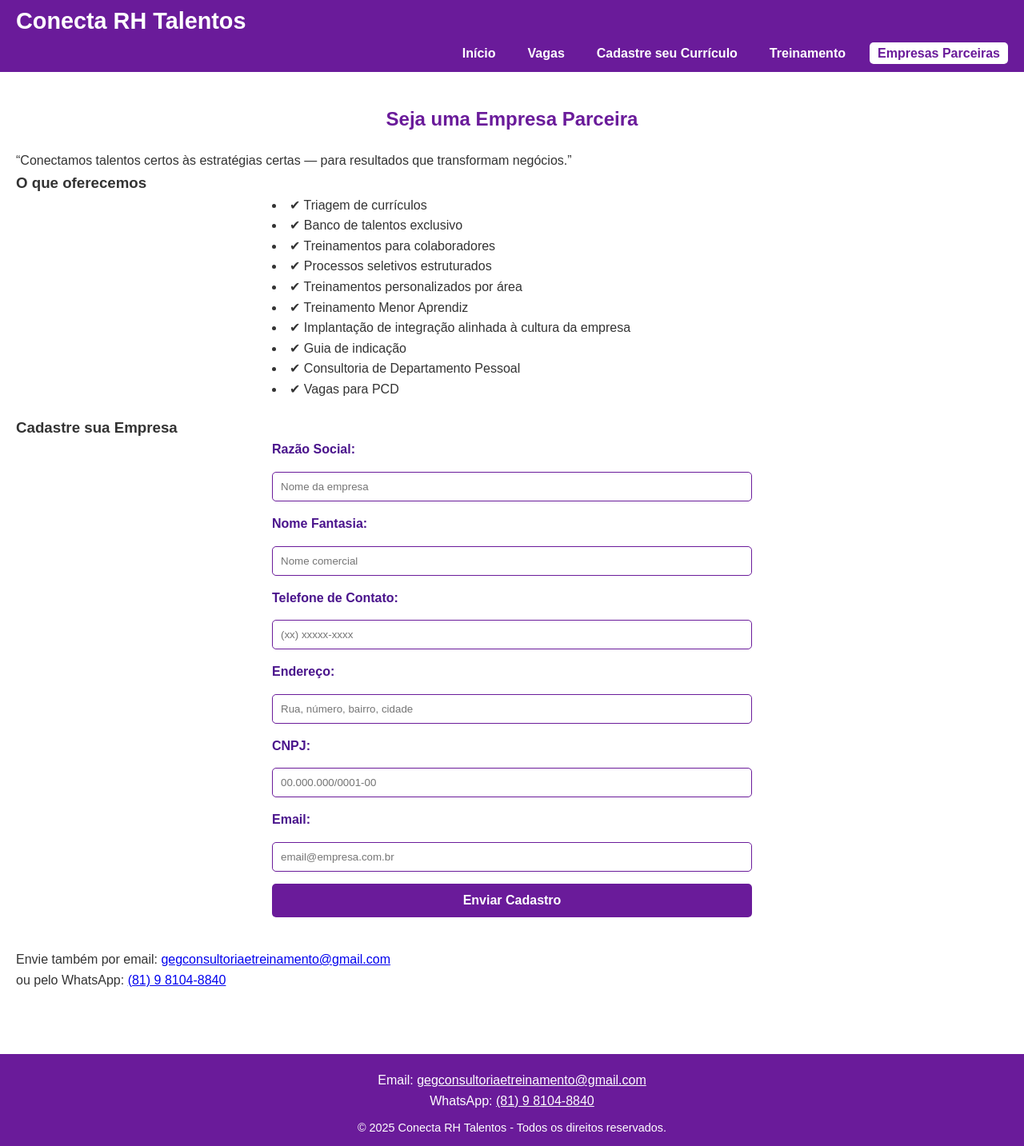
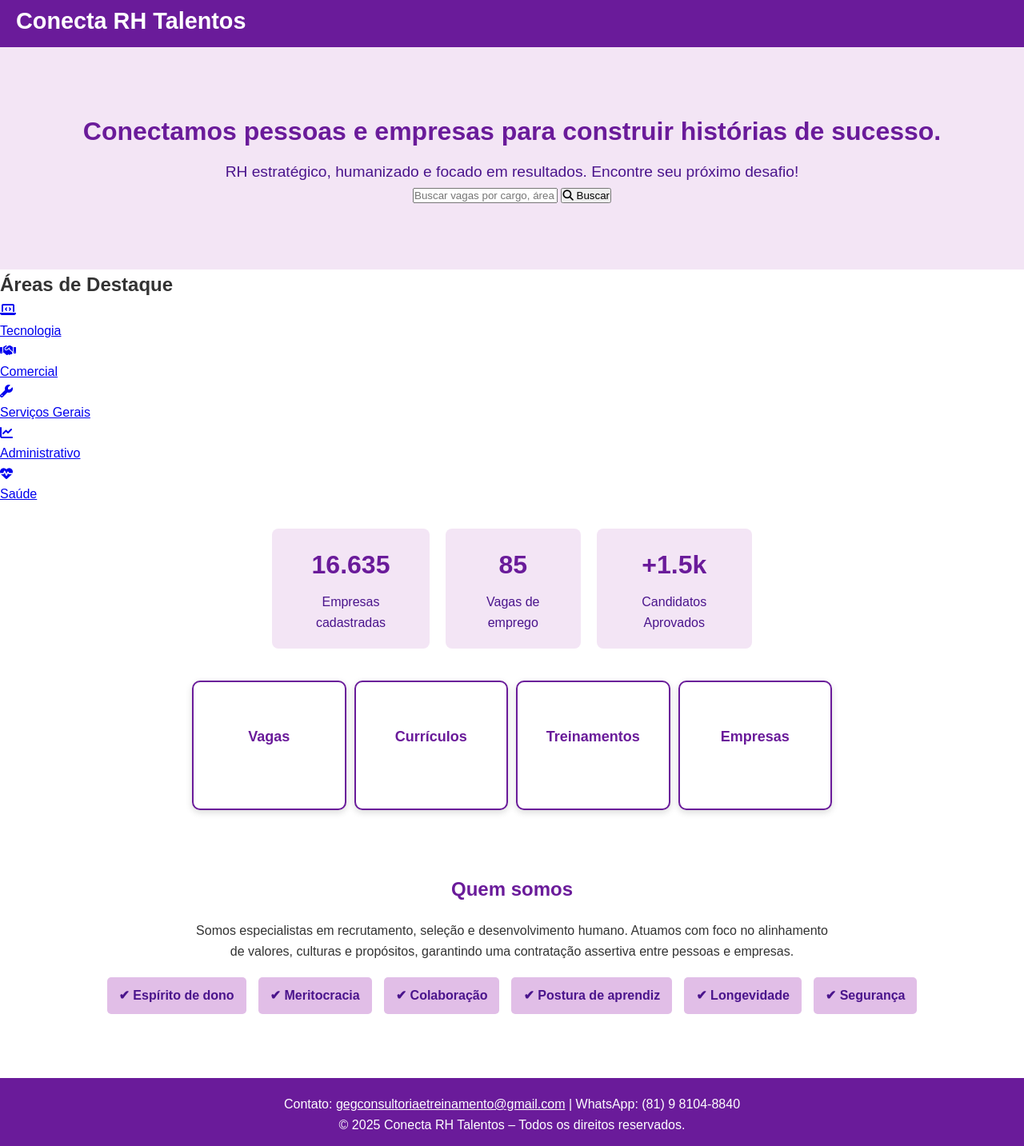
Before and after one commit to Arthurvs1022/Conecta-RH-Talentos, a plain HTML site: page empresas.html in a window 1280 px wide. Shown: the part 7-1440 px from the top of the page at 80% size. Drawn offline with Linux system fonts and the light colour scheme.

Commit message:
Update empresas.html

```diff
--- a/empresas.html
+++ b/empresas.html
@@ -1,86 +1,133 @@
 <!DOCTYPE html>
 <html lang="pt-BR">
 <head>
-    <meta charset="UTF-8">
-    <meta name="viewport" content="width=device-width, initial-scale=1.0">
-    <title>Empresas Parceiras | Conecta RH Talentos</title>
-    <link rel="stylesheet" href="style.css">
+  <meta charset="UTF-8" />
+  <meta name="viewport" content="width=device-width, initial-scale=1.0" />
+  <title>Conecta RH Talentos</title>
+  <link rel="stylesheet" href="style.css" />
+  <link rel="stylesheet" href="https://cdnjs.cloudflare.com/ajax/libs/font-awesome/6.4.0/css/all.min.css" />
 </head>
 <body>
-<header>
+  <header class="header-index">
+  <div class="logo">
+    <h1>Conecta RH Talentos</h1>
+  </div>
+  <nav>
+    </nav>
+</header>
+ <!-- <header>
     <div class="logo">
       <h1>Conecta RH Talentos</h1>
     </div>
     <nav>
       <ul>
-            <li><a href="index.html">Início</a></li>
+        <li><a href="index.html" class="active">Início</a></li>
         <li><a href="vagas.html">Vagas</a></li>
         <li><a href="cadastro.html">Cadastre seu Currículo</a></li>
         <li><a href="treinamento.html">Treinamento</a></li>
-            <li><a href="empresas.html" class="active">Empresas Parceiras</a></li>
+        <li><a href="empresas.html">Empresas Parceiras</a></li>
       </ul>
     </nav>
-</header>
-
-<main class="conteudo">
-    <h2>Seja uma Empresa Parceira</h2>
-    <p class="frase-impacto">
-        “Conectamos talentos certos às estratégias certas — para resultados que transformam negócios.”
-    </p>
-
-    <section class="servicos-empresas">
-        <h3>O que oferecemos</h3>
-        <ul>
-            <li>✔ Triagem de currículos</li>
-            <li>✔ Banco de talentos exclusivo</li>
-            <li>✔ Treinamentos para colaboradores</li>
-            <li>✔ Processos seletivos estruturados</li>
-            <li>✔ Treinamentos personalizados por área</li>
-            <li>✔ Treinamento Menor Aprendiz</li>
-            <li>✔ Implantação de integração alinhada à cultura da empresa</li>
-            <li>✔ Guia de indicação</li>
-            <li>✔ Consultoria de Departamento Pessoal</li>
-            <li>✔ Vagas para PCD</li>
-        </ul>
+  </header>-->
+  <section class="banner">
+    <div class="banner-texto">
+        <h2>Conectamos pessoas e empresas para construir histórias de sucesso.</h2>
+        <p>RH estratégico, humanizado e focado em resultados. Encontre seu próximo desafio!</p>
+    </div>
+    <div class="search-box">
+        <input type="text" placeholder="Buscar vagas por cargo, área ou palavra-chave...">
+        <button class="btn-search"><i class="fa-solid fa-search"></i> Buscar</button>
+    </div>
   </section>
 
-    <section class="formulario">
-        <h3>Cadastre sua Empresa</h3>
-        <form>
-            <label>Razão Social:</label>
-            <input type="text" placeholder="Nome da empresa" required>
+  <section class="categorias-populares">
+    <h2>Áreas de Destaque</h2>
+    <div class="categorias-grid">
+        <a href="vagas.html?area=tecnologia" class="cat-item">
+            <i class="fa-solid fa-laptop-code"></i>
+            <p>Tecnologia</p>
+        </a>
+        <a href="vagas.html?area=comercial" class="cat-item">
+            <i class="fa-solid fa-handshake"></i>
+            <p>Comercial</p>
+        </a>
+        <a href="vagas.html?area=servicos" class="cat-item">
+            <i class="fa-solid fa-wrench"></i>
+            <p>Serviços Gerais</p>
+        </a>
+        <a href="vagas.html?area=administrativo" class="cat-item">
+            <i class="fa-solid fa-chart-line"></i>
+            <p>Administrativo</p>
+        </a>
+        <a href="vagas.html?area=saude" class="cat-item">
+            <i class="fa-solid fa-heart-pulse"></i>
+            <p>Saúde</p>
+        </a>
+    </div>
+  </section>
 
-            <label>Nome Fantasia:</label>
-            <input type="text" placeholder="Nome comercial" required>
+  <section class="stats-panel">
+    <div class="stat-card">
+      <h3>16.635</h3>
+      <p>Empresas cadastradas</p>
+    </div>
+    <div class="stat-card">
+      <h3>85</h3>
+      <p>Vagas de emprego</p>
+    </div>
+    <div class="stat-card">
+      <h3>+1.5k</h3>
+      <p>Candidatos Aprovados</p>
+    </div>
+  </section>
 
-            <label>Telefone de Contato:</label>
-            <input type="tel" placeholder="(xx) xxxxx-xxxx" required>
+  <section class="dashboard">
+    <a href="vagas.html" class="card orange link-card">
+      <i class="fa-solid fa-briefcase"></i>
+      <h3>Vagas</h3>
+      <p>Confira as vagas abertas</p>
+    </a>
 
-            <label>Endereço:</label>
-            <input type="text" placeholder="Rua, número, bairro, cidade" required>
+    <a href="cadastro.html" class="card green-light link-card">
+      <i class="fa-solid fa-user-plus"></i>
+      <h3>Currículos</h3>
+      <p>Envios recebidos</p>
+    </a>
 
-            <label>CNPJ:</label>
-            <input type="text" placeholder="00.000.000/0001-00" required>
+    <a href="treinamento.html" class="card blue link-card">
+      <i class="fa-solid fa-chalkboard-teacher"></i>
+      <h3>Treinamentos</h3>
+      <p>Oferecidos</p>
+    </a>
 
-            <label>Email:</label>
-            <input type="email" placeholder="email@empresa.com.br" required>
+    <a href="empresas.html" class="card pink link-card">
+      <i class="fa-solid fa-users"></i>
+      <h3>Empresas</h3>
+      <p>Parceiras</p>
+    </a>
 
-            <button type="submit" class="btn">Enviar Cadastro</button>
-        </form>
+  </section>
 
-        <p class="enviar">
-            Envie também por email:
-            <a href="mailto:gegconsultoriaetreinamento@gmail.com">gegconsultoriaetreinamento@gmail.com</a><br>
-            ou pelo WhatsApp:
-            <a href="https://wa.me/5581981048840" target="_blank">(81) 9 8104-8840</a>
+  <section class="sobre">
+    <h2>Quem somos</h2>
+    <p>
+      Somos especialistas em recrutamento, seleção e desenvolvimento humano. Atuamos com foco no alinhamento de valores, culturas e propósitos, garantindo uma contratação assertiva entre pessoas e empresas.
     </p>
+    <div class="valores">
+      <ul>
+        <li>✔ Espírito de dono</li>
+        <li>✔ Meritocracia</li>
+        <li>✔ Colaboração</li>
+        <li>✔ Postura de aprendiz</li>
+        <li>✔ Longevidade</li>
+        <li>✔ Segurança</li>
+      </ul>
+    </div>
   </section>
-</main>
 
   <footer>
-    <p>Email: <a href="mailto:gegconsultoriaetreinamento@gmail.com">gegconsultoriaetreinamento@gmail.com</a></p>
-    <p>WhatsApp: <a href="https://wa.me/5581981048840" target="_blank">(81) 9 8104-8840</a></p>
-    <p class="copy">© 2025 Conecta RH Talentos - Todos os direitos reservados.</p>
+    <p>Contato: <a href="mailto:gegconsultoriaetreinamento@gmail.com">gegconsultoriaetreinamento@gmail.com</a> | WhatsApp: (81) 9 8104-8840</p>
+    <p>&copy; 2025 Conecta RH Talentos – Todos os direitos reservados.</p>
   </footer>
 <script>
     document.addEventListener('DOMContentLoaded', function() {
```
Lines whose indentation alone changed are shown as unchanged.
